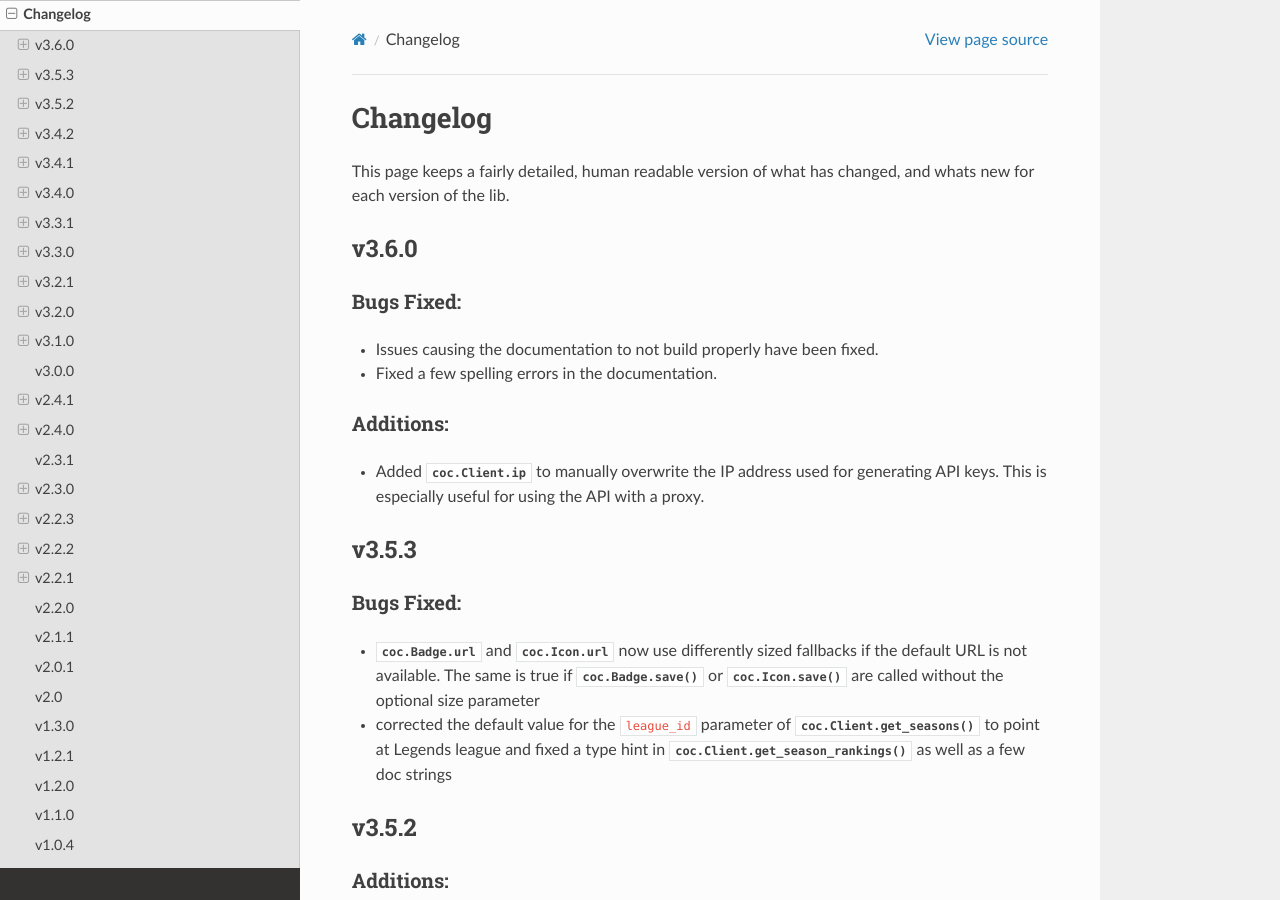
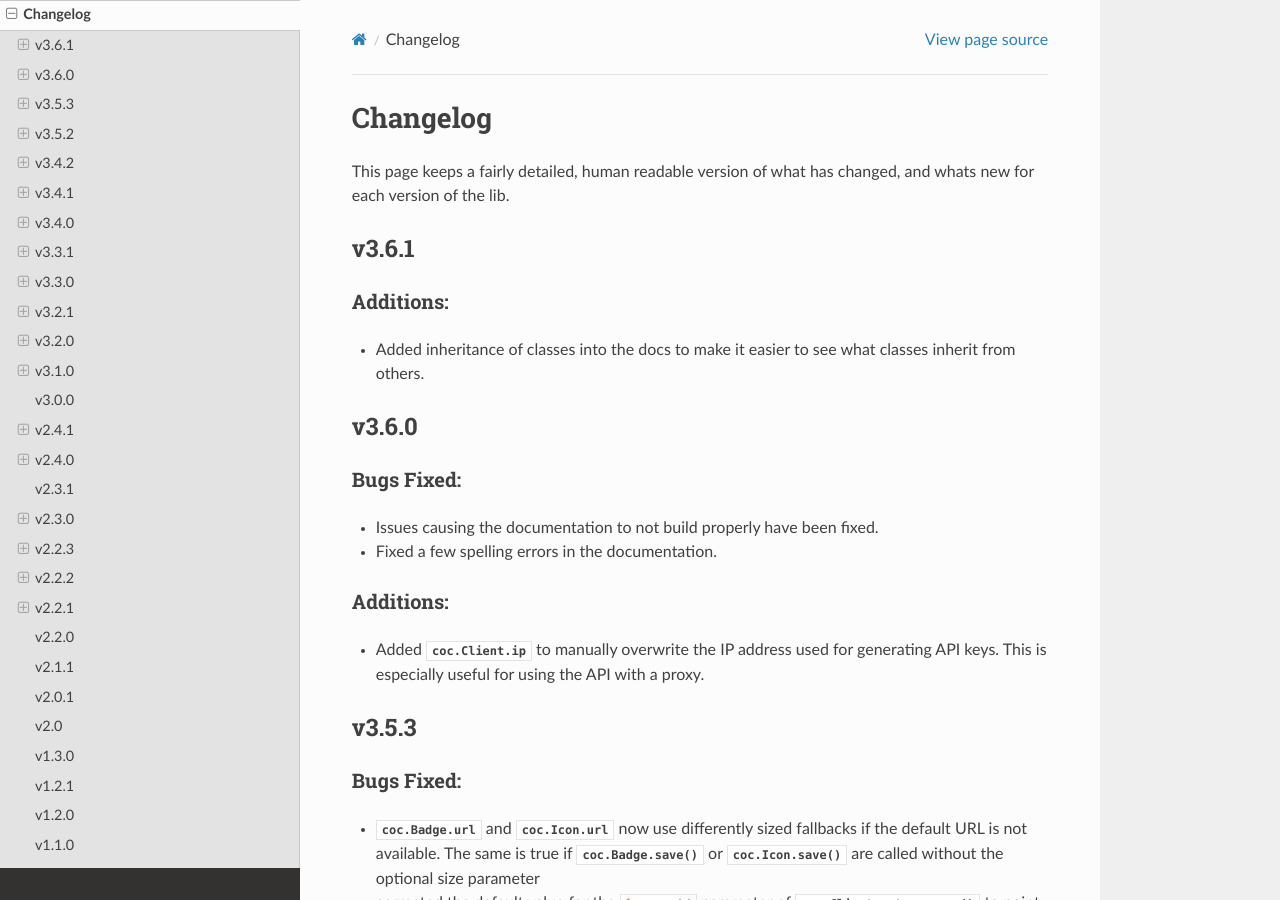
Before and after one commit to mathsman5133/coc.py, a Sphinx documentation site: the page built from docs/miscellaneous/changelog.rst, in a window 1280 px wide and 900 px high. Built offline with Sphinx 7.4.7 and the Read the Docs theme 2.0.0, drawn with Linux system fonts in a browser that asks for light colours.

Commit message:
Bump version number

```diff
--- a/coc/__init__.py
+++ b/coc/__init__.py
@@ -22,7 +22,7 @@ OUT OF OR IN CONNECTION WITH THE SOFTWARE OR THE USE OR OTHER DEALINGS IN THE
 SOFTWARE.
 """
 
-__version__ = "3.6.0"
+__version__ = "3.6.1"
 
 from .abc import BasePlayer, BaseClan
 from .clans import RankedClan, Clan
--- a/docs/conf.py
+++ b/docs/conf.py
@@ -15,7 +15,7 @@ sys.path.append((root_project / "docs").as_posix())
 project = 'coc'
 copyright = '2022, mathsman5133'
 author = 'mathsman5133'
-release = '3.6.0'
+release = '3.6.1'
 
 # -- General configuration ---------------------------------------------------
 # https://www.sphinx-doc.org/en/master/usage/configuration.html#general-configuration
--- a/docs/miscellaneous/changelog.rst
+++ b/docs/miscellaneous/changelog.rst
@@ -6,6 +6,13 @@ Changelog
 ===========
 This page keeps a fairly detailed, human readable version
 of what has changed, and whats new for each version of the lib.
+
+v3.6.1
+------
+
+Additions:
+~~~~~~~~~~
+- Added inheritance of classes into the docs to make it easier to see what classes inherit from others.
 
 v3.6.0
 ------
--- a/pyproject.toml
+++ b/pyproject.toml
@@ -7,7 +7,7 @@ name = "coc.py"
 authors = [{ name = "mathsman5133" }]
 maintainers = [{ name = "majordoobie" }, { name = "MagicTheDev" }, { name = "Kuchenmampfer" },
     { name = "lukasthaler"}, { name = "doluk"}]
-version = "3.6.0"
+version = "3.6.1"
 description = "A python wrapper for the Clash of Clans API"
 requires-python = ">=3.7.3"
 readme = "README.rst"
```
